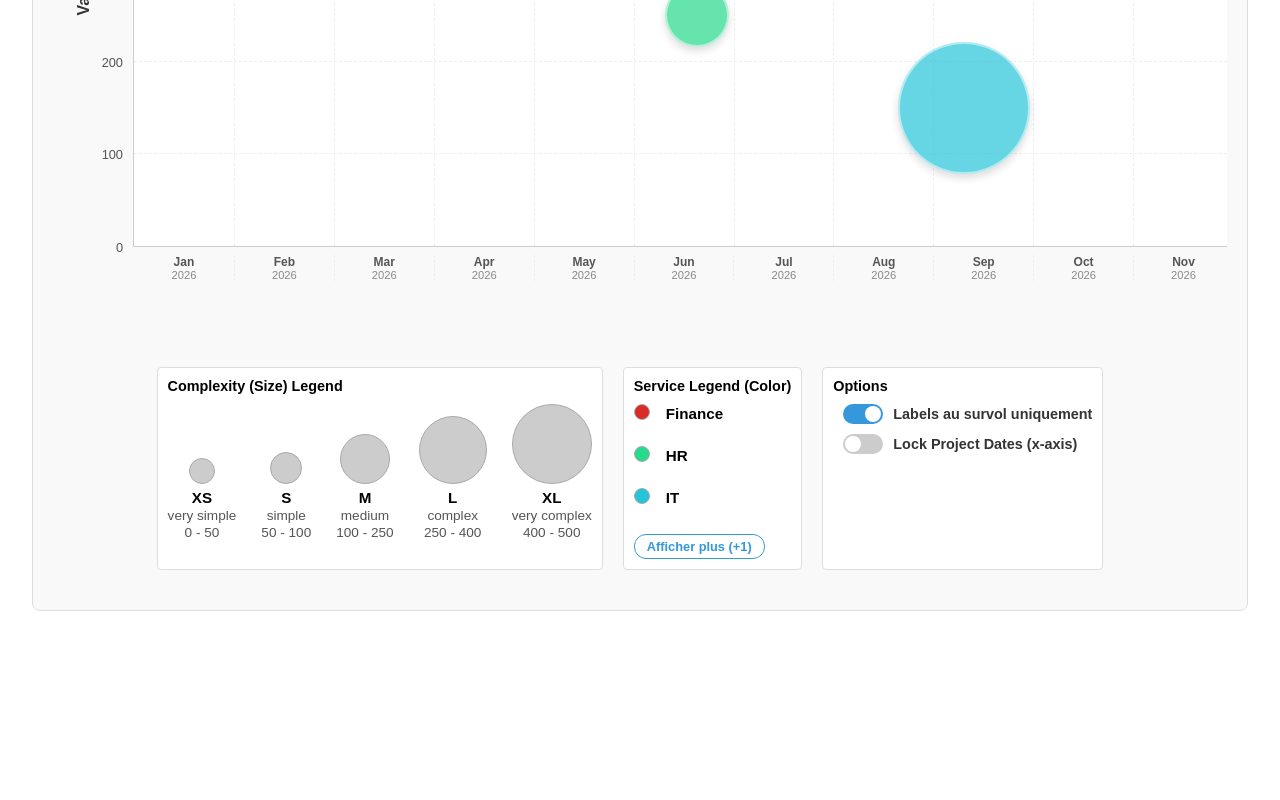
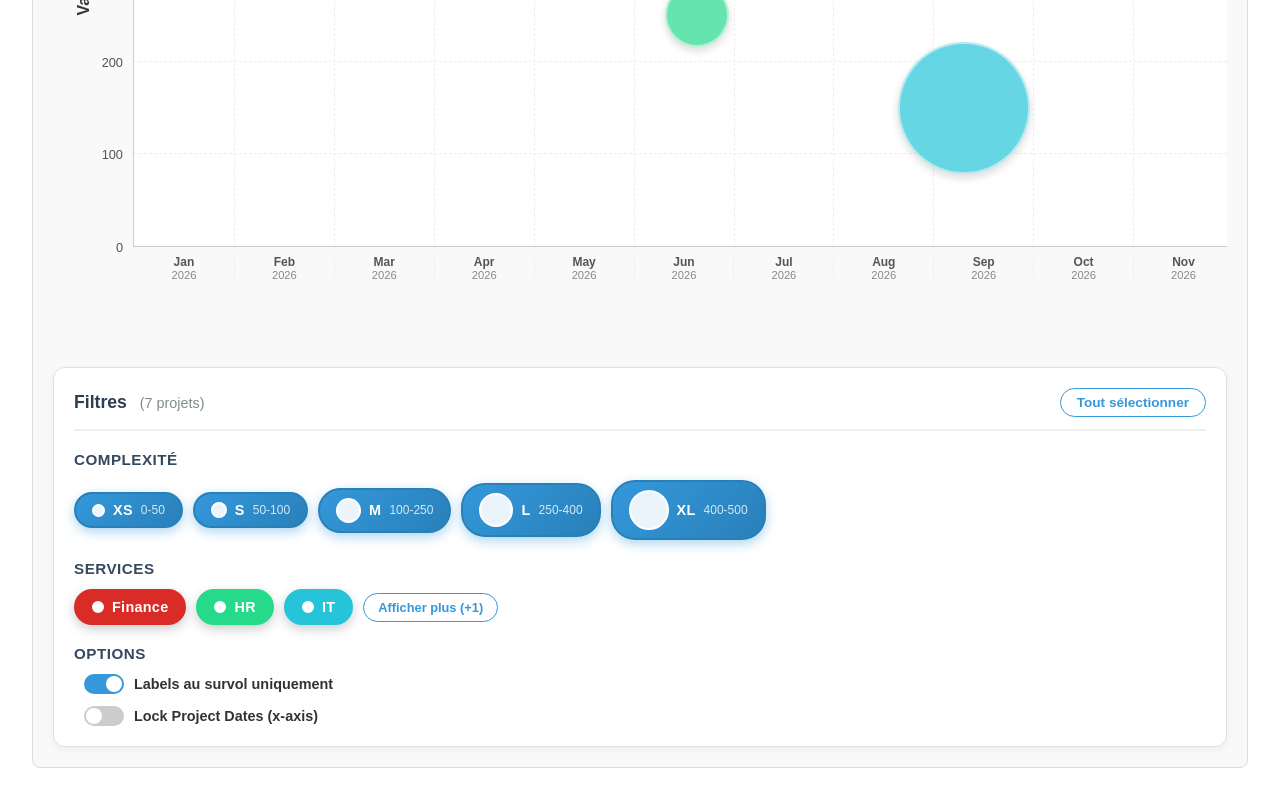
Before and after one commit to briensbe/bubbles-roadmap, an Angular app: page / in a window 1280 px wide. Shown: the part 525-1325 px from the top of the page. Before the commit the page ends 1168 px from the top, so only its background shows below. Built offline with nearby package versions, Linux system fonts and the light colour scheme; what lucide-angular, ngx-markdown would draw is missing.

Commit message:
Ajout des flitres sur complexité et service

```diff
--- a/src/app/roadmap/roadmap.component.css
+++ b/src/app/roadmap/roadmap.component.css
@@ -344,85 +344,197 @@ input:checked + .slider:before {
   border-left: 1px dashed #eee;
 }
 
-/* FIXED LEGENDS */
+/* INTERACTIVE FILTERS */
 .fixed-legends {
   display: flex;
-  justify-content: center;
-  margin-top: 20px; /* Space between chart and legend */
-  padding-bottom: 20px;
+  flex-direction: column;
+  gap: 20px;
+  margin-top: 20px;
+  padding: 20px;
+  background: white;
+  border-radius: 12px;
+  border: 1px solid #e0e0e0;
+  box-shadow: 0 2px 8px rgba(0, 0, 0, 0.05);
   flex-shrink: 0;
 }
 
-.complexity-legend {
-  padding: 10px;
-  border: 1px solid #ddd;
-  border-radius: 4px;
+/* Filters Header */
+.filters-header {
+  display: flex;
+  justify-content: space-between;
+  align-items: center;
+  padding-bottom: 12px;
+  border-bottom: 2px solid #f0f0f0;
+}
+
+.filters-header h4 {
+  margin: 0;
+  font-size: 1.1rem;
+  font-weight: 700;
+  color: #2c3e50;
+}
+
+.project-count {
   font-size: 0.9rem;
-  margin-right: 20px;
+  font-weight: 500;
+  color: #7f8c8d;
+  margin-left: 8px;
+}
+
+.clear-all-btn {
+  background: transparent;
+  border: 1px solid #3498db;
+  color: #3498db;
+  padding: 6px 16px;
+  border-radius: 20px;
+  font-size: 0.85rem;
+  font-weight: 600;
+  cursor: pointer;
+  transition: all 0.2s ease;
+}
+
+.clear-all-btn:hover {
+  background: #3498db;
+  color: white;
+  transform: translateY(-1px);
+  box-shadow: 0 2px 8px rgba(52, 152, 219, 0.3);
+}
+
+/* Filter Section */
+.filter-section {
   display: flex;
   flex-direction: column;
-  gap: 10px;
-  align-items: flex-start;
-  background: white;
+  gap: 12px;
 }
 
-.complexity-legend h4 {
+.filter-section h5 {
   margin: 0;
-  width: 100%;
+  font-size: 0.95rem;
+  font-weight: 600;
+  color: #34495e;
+  text-transform: uppercase;
+  letter-spacing: 0.5px;
 }
 
-.legend-items-container {
+/* Filter Badges Container */
+.filter-badges-container {
   display: flex;
-  flex-direction: row;
-  align-items: flex-end;
-  gap: 25px;
+  flex-wrap: wrap;
+  gap: 10px;
+  align-items: center;
 }
 
-.service-legend-container {
-  flex-direction: column;
-  align-items: flex-start;
-  gap: 16px; /* More gap between rows */
-  width: 100%;
+/* Filter Badge Base */
+.filter-badge {
+  display: flex;
+  align-items: center;
+  gap: 8px;
+  padding: 8px 16px;
+  border-radius: 24px;
+  border: 2px solid transparent;
+  background: #f8f9fa;
+  color: #95a5a6;
+  font-size: 0.9rem;
+  font-weight: 600;
+  cursor: pointer;
+  transition: all 0.3s cubic-bezier(0.4, 0, 0.2, 1);
+  position: relative;
+  overflow: hidden;
+  opacity: 0.5;
 }
 
-.legend-item {
-  display: flex;
-  flex-direction: column;
-  align-items: center;
-  margin-bottom: 5px;
-  text-align: center;
+.filter-badge::before {
+  content: '';
+  position: absolute;
+  inset: 0;
+  background: linear-gradient(135deg, rgba(255, 255, 255, 0.4), rgba(255, 255, 255, 0));
+  opacity: 0;
+  transition: opacity 0.3s ease;
 }
 
-.service-legend-item {
-  flex-direction: row !important; /* Force row layout */
-  gap: 16px;
-  align-items: center;
-  text-align: left;
-  margin-bottom: 0;
+.filter-badge:hover {
+  transform: translateY(-2px) scale(1.02);
+  opacity: 0.7;
 }
 
-.service-legend-item span {
-  font-weight: 500;
-  font-size: 0.95rem;
-  color: #1a1a1a;
-  margin: 0;
-  max-width: 150px;
-  white-space: nowrap;
-  overflow: hidden;
-  text-overflow: ellipsis;
+.filter-badge:hover::before {
+  opacity: 1;
 }
 
+/* Active State */
+.filter-badge.active {
+  opacity: 1;
+  background: linear-gradient(135deg, #3498db, #2980b9);
+  color: white;
+  border-color: #2980b9;
+  box-shadow: 0 4px 12px rgba(52, 152, 219, 0.4);
+}
+
+.filter-badge.active:hover {
+  transform: translateY(-3px) scale(1.05);
+  box-shadow: 0 6px 16px rgba(52, 152, 219, 0.5);
+}
+
+/* Complexity Badge Specific */
+.complexity-badge .badge-bubble {
+  border-radius: 50%;
+  background: rgba(255, 255, 255, 0.3);
+  border: 2px solid rgba(255, 255, 255, 0.5);
+  flex-shrink: 0;
+}
+
+.complexity-badge.active .badge-bubble {
+  background: rgba(255, 255, 255, 0.9);
+  border-color: white;
+}
+
+.badge-label {
+  font-weight: 700;
+  letter-spacing: 0.3px;
+}
+
+.badge-range {
+  font-size: 0.75rem;
+  opacity: 0.8;
+  font-weight: 500;
+}
+
+/* Service Badge Specific */
+.service-badge {
+  background: #f8f9fa;
+}
+
+.service-badge.active {
+  background: var(--service-color);
+  border-color: var(--service-color);
+  box-shadow: 0 4px 12px rgba(0, 0, 0, 0.2);
+}
+
+.service-color-dot {
+  width: 12px;
+  height: 12px;
+  border-radius: 50%;
+  background: var(--service-color);
+  flex-shrink: 0;
+  border: 2px solid rgba(255, 255, 255, 0.5);
+}
+
+.service-badge.active .service-color-dot {
+  background: white;
+  border-color: white;
+}
+
+/* Show More Button */
 .show-more-btn {
   background: none;
   border: 1px solid #3498db;
   color: #3498db;
-  padding: 4px 12px;
-  border-radius: 12px;
+  padding: 6px 14px;
+  border-radius: 20px;
   font-size: 0.8rem;
   font-weight: 600;
   cursor: pointer;
   transition: all 0.2s ease;
-  margin-top: 4px;
 }
 
 .show-more-btn:hover {
@@ -430,30 +542,10 @@ input:checked + .slider:before {
   transform: translateY(-1px);
 }
 
-.legend-item {
+/* Legacy legend items container for Options section */
+.legend-items-container {
   display: flex;
-  flex-direction: column;
-  align-items: center;
-  margin-bottom: 5px;
-  text-align: center;
+  flex-direction: row;
+  align-items: flex-end;
+  gap: 25px;
 }
-
-.legend-bubble {
-  border-radius: 50%;
-  background-color: #ccc;
-  border: 1px solid #aaa;
-  margin-bottom: 5px;
-}
-
-.legend-item span {
-  display: block;
-  font-size: 0.85rem;
-  color: #555;
-  margin-bottom: 2px;
-}
-
-.legend-item span:first-of-type {
-  font-size: 0.95rem;
-  color: #000;
-  font-weight: 600;
-}
--- a/src/app/roadmap/roadmap.component.html
+++ b/src/app/roadmap/roadmap.component.html
@@ -111,39 +111,51 @@
     </div>
   </div>
 
-  <!-- 3. FIXED LEGENDS -->
+  <!-- 3. INTERACTIVE FILTERS -->
   <div class="fixed-legends">
-    <div class="complexity-legend">
-      <h4>Complexity (Size) Legend</h4>
-      <div class="legend-items-container">
+    <!-- Header with count and controls -->
+    <div class="filters-header">
+      <h4>
+        Filtres <span class="project-count">({{ filteredProjectCount() }} projets)</span>
+      </h4>
+      <button class="clear-all-btn" (click)="selectAllFilters()">Tout sélectionner</button>
+    </div>
+    <!-- Complexity Filters -->
+    <div class="filter-section">
+      <h5>Complexité</h5>
+      <div class="filter-badges-container">
         @for (item of complexityLegend; track item.label) {
-        <div class="legend-item">
+        <button
+          class="filter-badge complexity-badge"
+          [class.active]="isComplexityFilterActive(item.label)"
+          (click)="toggleComplexityFilter(item.label)"
+        >
           <div
-            class="legend-bubble"
-            [style.width.px]="getLegendBubbleSize(item.size)"
-            [style.height.px]="getLegendBubbleSize(item.size)"
+            class="badge-bubble"
+            [style.width.px]="getLegendBubbleSize(item.size) * 0.5"
+            [style.height.px]="getLegendBubbleSize(item.size) * 0.5"
           ></div>
-          <span>{{ item.label }}</span>
-          <span>{{ item.description }}</span>
-          <span>{{ item.range[0] }} - {{ item.range[1] }}</span>
-        </div>
+          <span class="badge-label">{{ item.label }}</span>
+          <span class="badge-range">{{ item.range[0] }}-{{ item.range[1] }}</span>
+        </button>
         }
       </div>
     </div>
 
-    <div class="complexity-legend">
-      <h4>Service Legend (Color)</h4>
-      <div class="legend-items-container service-legend-container">
+    <!-- Service Filters -->
+    <div class="filter-section">
+      <h5>Services</h5>
+      <div class="filter-badges-container service-badges">
         @for (service of visibleServices(); track service) {
-        <div class="legend-item service-legend-item">
-          <div
-            class="legend-bubble"
-            [style.background-color]="roadmapService.getServiceColor(service)"
-            [style.width.px]="16"
-            [style.height.px]="16"
-          ></div>
-          <span>{{ service }}</span>
-        </div>
+        <button
+          class="filter-badge service-badge"
+          [class.active]="isServiceFilterActive(service)"
+          [style.--service-color]="roadmapService.getServiceColor(service)"
+          (click)="toggleServiceFilter(service)"
+        >
+          <div class="service-color-dot"></div>
+          <span class="badge-label">{{ service }}</span>
+        </button>
         } @if (visibleServiceCount() < roadmapService.distinctServices().length) {
         <button class="show-more-btn" (click)="$event.stopPropagation(); showMoreServices()">
           Afficher plus (+{{
@@ -154,8 +166,9 @@
       </div>
     </div>
 
-    <div class="complexity-legend">
-      <h4>Options</h4>
+    <!-- Options Section -->
+    <div class="filter-section">
+      <h5>Options</h5>
       <div class="legend-items-container">
         <label class="toggle-switch">
           <input
--- a/src/app/roadmap/roadmap.component.ts
+++ b/src/app/roadmap/roadmap.component.ts
@@ -49,6 +49,10 @@ export class RoadmapComponent implements OnInit {
     return months;
   }
 
+  // Filter states
+  activeComplexityFilters = signal<Set<string>>(new Set(['XS', 'S', 'M', 'L', 'XL'])); // All active by default
+  activeServiceFilters = signal<Set<string>>(new Set()); // Will be populated on init
+
   // Filter projects to only show those visible in the current view
   visibleProjects = computed(() => {
     const projects = this.projects();
@@ -60,15 +64,25 @@ export class RoadmapComponent implements OnInit {
       const pDate = new Date(p.startDate);
       const inView = pDate >= start && pDate <= end;
 
+      // Search filter
       const search = this.searchText().toLowerCase();
-      if (!search) return inView;
+      const searchMatch = !search ||
+        p.name.toLowerCase().includes(search) ||
+        p.projectKey?.toLowerCase().includes(search);
 
-      const nameMatch = p.name.toLowerCase().includes(search);
-      const keyMatch = p.projectKey?.toLowerCase().includes(search);
+      // Complexity filter
+      const complexityLabel = this.getComplexityLabel(p.complexity);
+      const complexityMatch = this.activeComplexityFilters().has(complexityLabel);
 
-      return inView && (nameMatch || keyMatch);
+      // Service filter
+      const serviceMatch = this.activeServiceFilters().has(p.service);
+
+      return inView && searchMatch && complexityMatch && serviceMatch;
     });
   });
+
+  // Computed property for filtered project count
+  filteredProjectCount = computed(() => this.visibleProjects().length);
 
   // Computed property to count projects per visible year
   projectCounts = computed(() => {
@@ -160,6 +174,57 @@ export class RoadmapComponent implements OnInit {
     this.visibleServiceCount.update(count => count + 3);
   }
 
+  // Filter management methods
+  toggleComplexityFilter(label: string): void {
+    this.activeComplexityFilters.update(filters => {
+      const newFilters = new Set(filters);
+      if (newFilters.has(label)) {
+        newFilters.delete(label);
+      } else {
+        newFilters.add(label);
+      }
+      return newFilters;
+    });
+  }
+
+  toggleServiceFilter(service: string): void {
+    this.activeServiceFilters.update(filters => {
+      const newFilters = new Set(filters);
+      if (newFilters.has(service)) {
+        newFilters.delete(service);
+      } else {
+        newFilters.add(service);
+      }
+      return newFilters;
+    });
+  }
+
+  clearAllFilters(): void {
+    this.activeComplexityFilters.set(new Set(['XS', 'S', 'M', 'L', 'XL']));
+    this.activeServiceFilters.set(new Set(this.roadmapService.distinctServices()));
+  }
+
+  selectAllFilters(): void {
+    this.activeComplexityFilters.set(new Set(['XS', 'S', 'M', 'L', 'XL']));
+    this.activeServiceFilters.set(new Set(this.roadmapService.distinctServices()));
+  }
+
+  getComplexityLabel(complexity: number): string {
+    if (complexity <= 50) return 'XS';
+    if (complexity <= 100) return 'S';
+    if (complexity <= 250) return 'M';
+    if (complexity <= 400) return 'L';
+    return 'XL';
+  }
+
+  isComplexityFilterActive(label: string): boolean {
+    return this.activeComplexityFilters().has(label);
+  }
+
+  isServiceFilterActive(service: string): boolean {
+    return this.activeServiceFilters().has(service);
+  }
+
 
   complexityLegend = [
     { label: 'XS', size: 50, description: 'very simple', range: [0, 50] },
@@ -179,6 +244,8 @@ export class RoadmapComponent implements OnInit {
   }
 
   ngOnInit(): void {
+    // Initialize service filters with all services
+    this.activeServiceFilters.set(new Set(this.roadmapService.distinctServices()));
   }
 
   /**
```
